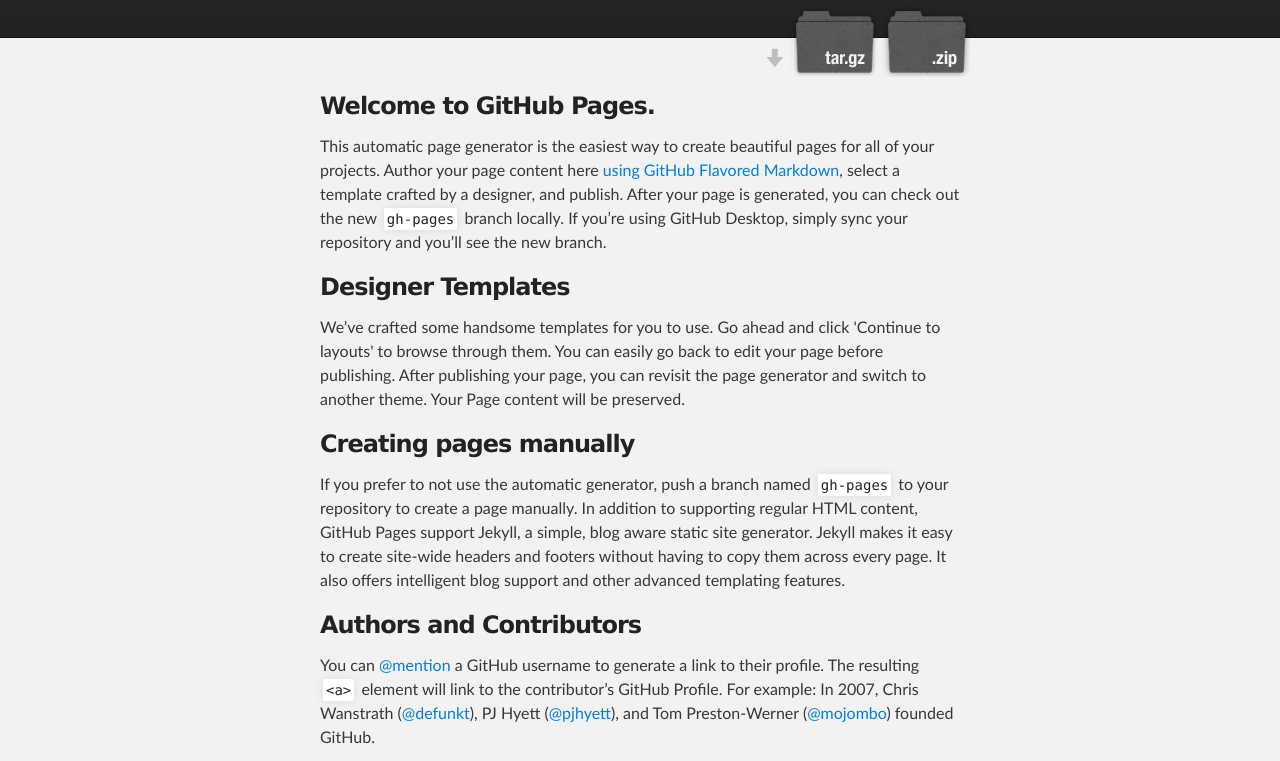
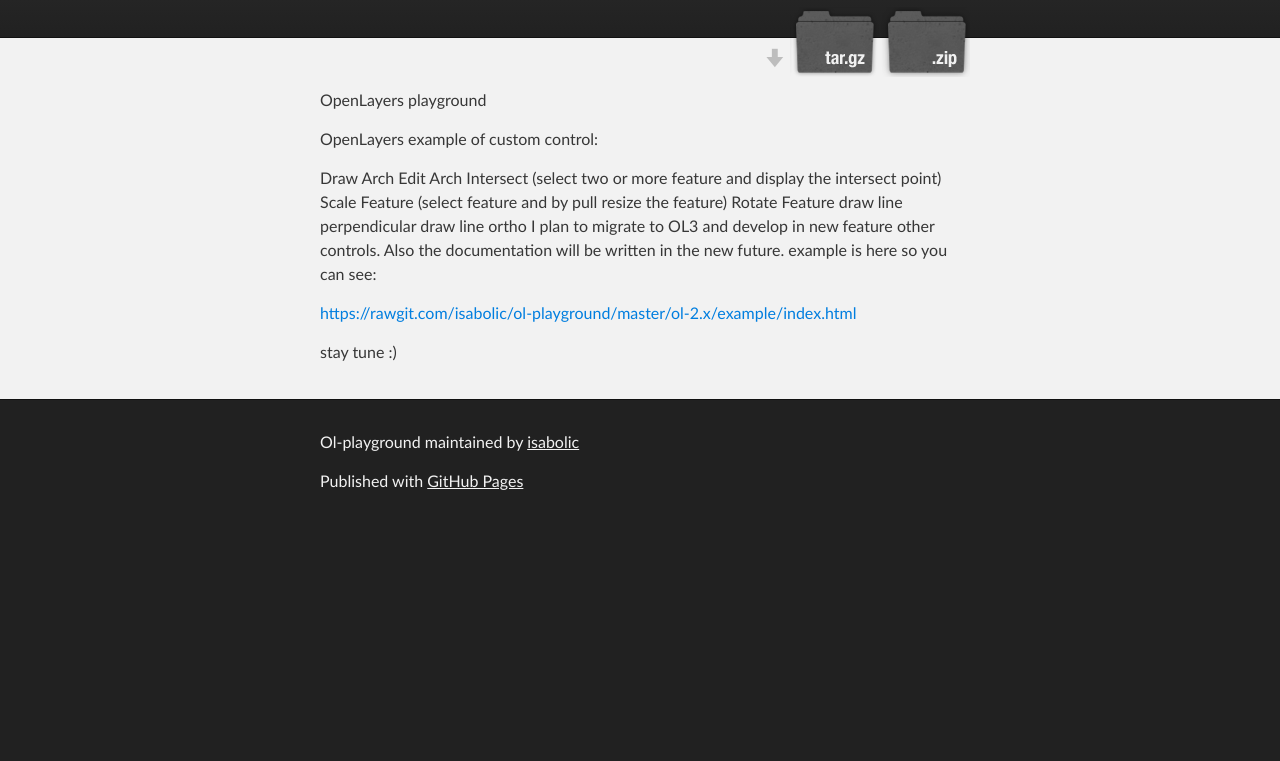
Before and after one commit to isabolic/ol-playground, a plain HTML site: page index.html in a window 1280 px wide. Shown: the part 172-933 px from the top of the page. After the commit the page ends 800 px from the top, so only its background shows below. Drawn offline with Linux system fonts and the light colour scheme.

```diff
--- a/index.html
+++ b/index.html
@@ -31,30 +31,22 @@
     <!-- MAIN CONTENT -->
     <div id="main_content_wrap" class="outer">
       <section id="main_content" class="inner">
-        <h3>
-<a id="welcome-to-github-pages" class="anchor" href="#welcome-to-github-pages" aria-hidden="true"><span class="octicon octicon-link"></span></a>Welcome to GitHub Pages.</h3>
+        <p>OpenLayers playground</p>
 
-<p>This automatic page generator is the easiest way to create beautiful pages for all of your projects. Author your page content here <a href="https://guides.github.com/features/mastering-markdown/">using GitHub Flavored Markdown</a>, select a template crafted by a designer, and publish. After your page is generated, you can check out the new <code>gh-pages</code> branch locally. If you’re using GitHub Desktop, simply sync your repository and you’ll see the new branch.</p>
+<p>OpenLayers example of custom control:</p>
 
-<h3>
-<a id="designer-templates" class="anchor" href="#designer-templates" aria-hidden="true"><span class="octicon octicon-link"></span></a>Designer Templates</h3>
+<p>Draw Arch
+Edit Arch
+Intersect (select two or more feature and display the intersect point)
+Scale Feature (select feature and by pull resize the feature)
+Rotate Feature
+draw line perpendicular
+draw line ortho
+I plan to migrate to OL3 and develop in new feature other controls. Also the documentation will be written in the new future. example is here so you can see:</p>
 
-<p>We’ve crafted some handsome templates for you to use. Go ahead and click 'Continue to layouts' to browse through them. You can easily go back to edit your page before publishing. After publishing your page, you can revisit the page generator and switch to another theme. Your Page content will be preserved.</p>
+<p><a href="https://rawgit.com/isabolic/ol-playground/master/ol-2.x/example/index.html">https://rawgit.com/isabolic/ol-playground/master/ol-2.x/example/index.html</a></p>
 
-<h3>
-<a id="creating-pages-manually" class="anchor" href="#creating-pages-manually" aria-hidden="true"><span class="octicon octicon-link"></span></a>Creating pages manually</h3>
-
-<p>If you prefer to not use the automatic generator, push a branch named <code>gh-pages</code> to your repository to create a page manually. In addition to supporting regular HTML content, GitHub Pages support Jekyll, a simple, blog aware static site generator. Jekyll makes it easy to create site-wide headers and footers without having to copy them across every page. It also offers intelligent blog support and other advanced templating features.</p>
-
-<h3>
-<a id="authors-and-contributors" class="anchor" href="#authors-and-contributors" aria-hidden="true"><span class="octicon octicon-link"></span></a>Authors and Contributors</h3>
-
-<p>You can <a href="https://github.com/blog/821" class="user-mention">@mention</a> a GitHub username to generate a link to their profile. The resulting <code>&lt;a&gt;</code> element will link to the contributor’s GitHub Profile. For example: In 2007, Chris Wanstrath (<a href="https://github.com/defunkt" class="user-mention">@defunkt</a>), PJ Hyett (<a href="https://github.com/pjhyett" class="user-mention">@pjhyett</a>), and Tom Preston-Werner (<a href="https://github.com/mojombo" class="user-mention">@mojombo</a>) founded GitHub.</p>
-
-<h3>
-<a id="support-or-contact" class="anchor" href="#support-or-contact" aria-hidden="true"><span class="octicon octicon-link"></span></a>Support or Contact</h3>
-
-<p>Having trouble with Pages? Check out our <a href="https://help.github.com/pages">documentation</a> or <a href="https://github.com/contact">contact support</a> and we’ll help you sort it out.</p>
+<p>stay tune :)</p>
       </section>
     </div>
 
```
Also changed, not shown: params.json (+1 -1 lines).
